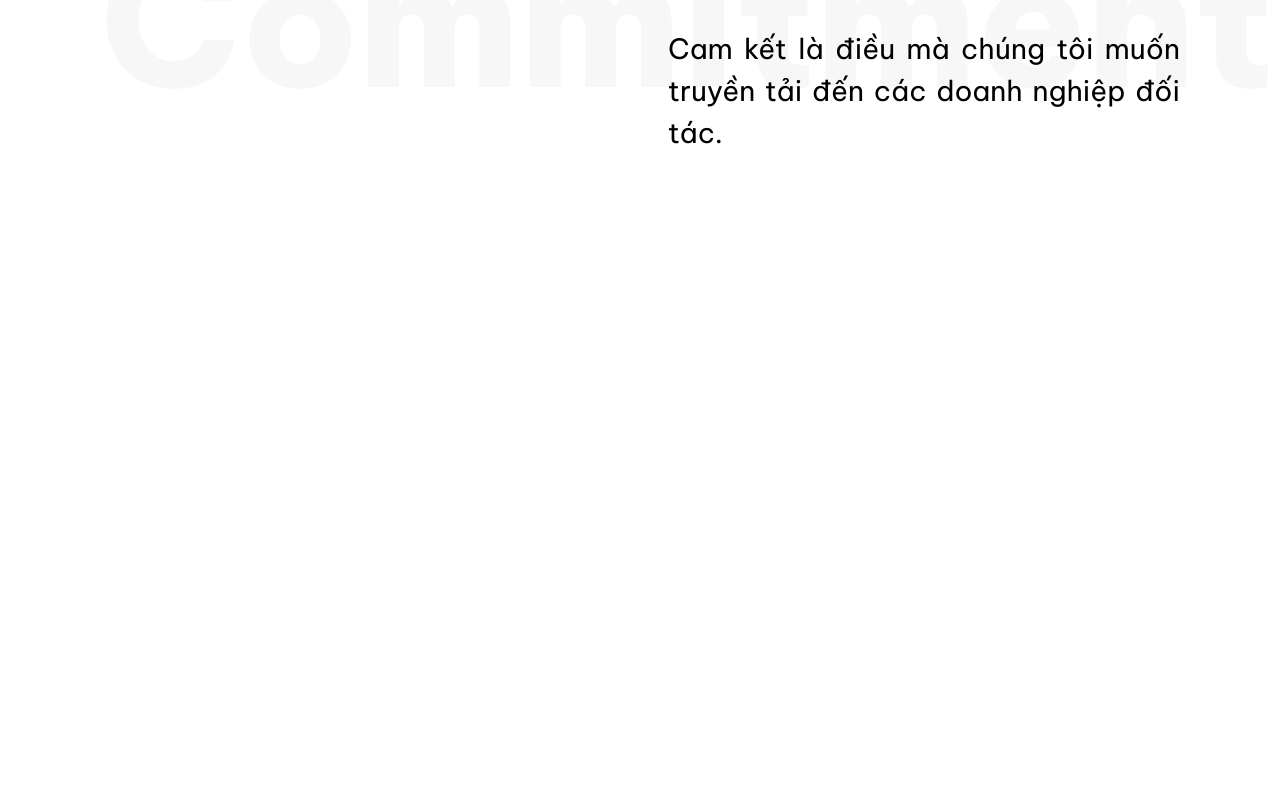
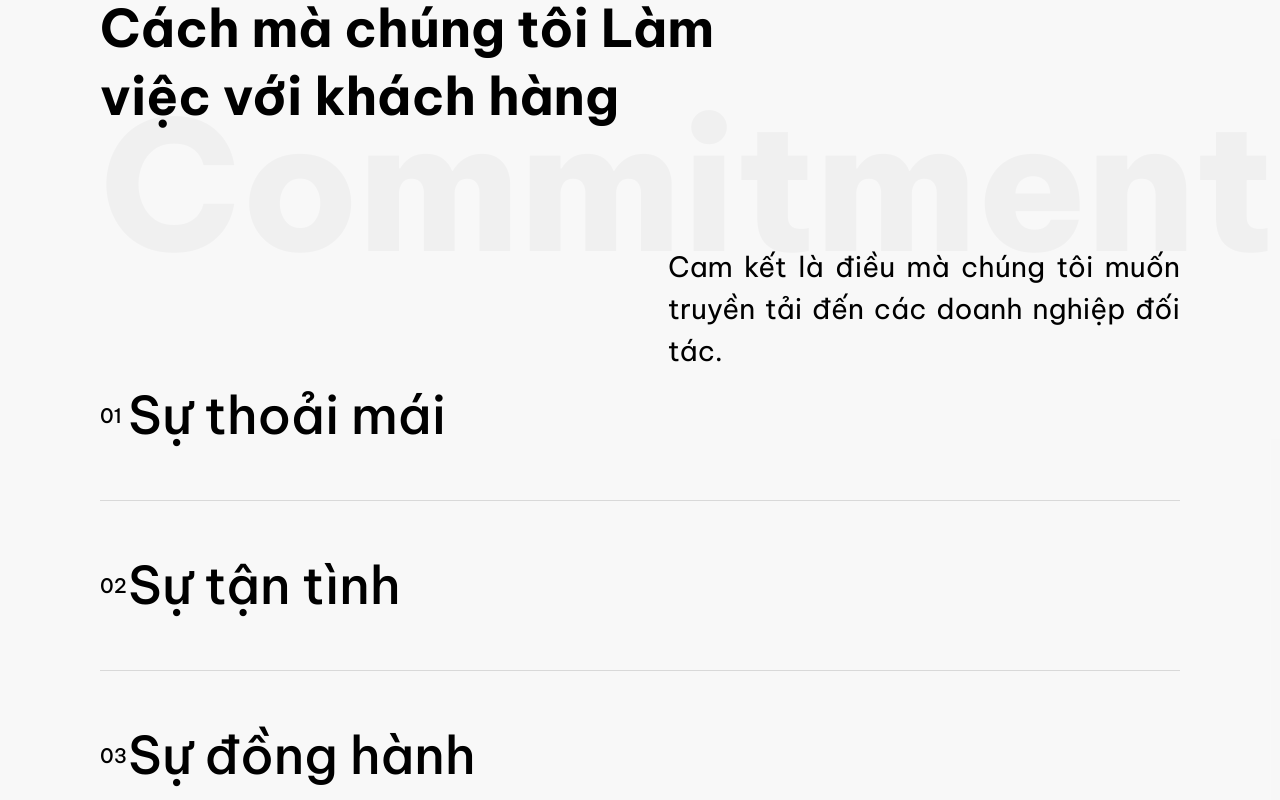
Before and after one commit to tinisang/okhubdemo, a Next.js app: page /introduce in a window 1280 px wide. Shown: the part 3880-4680 px from the top of the page. Built offline with nearby package versions, Linux system fonts and the light colour scheme.

Commit message:
update introduce page done

```diff
--- /dev/null
+++ b/components/ItemWorkingCustomer.js
@@ -0,0 +1,15 @@
+import React from 'react'
+import Image from 'next/image'
+
+export const ItemWorkingCustomer = ({no, title, des, img}) => {
+  return (
+    <div className='item--working__customer--container'>
+        <div className="item--working--content-NO"> <p>{no}</p></div>
+          <div className="item--working--content-title"><p>{title}</p></div>
+          <di className = "item--working--content-des"><p>{des}</p></di>
+          <di className = "item--working--content-img">
+              <Image src = {img} alt = ""/>
+          </di>
+    </div>
+  )
+}
--- a/pages/_app.js
+++ b/pages/_app.js
@@ -26,6 +26,7 @@ import "../styles/Project/listProject.css"
 import "../styles/Introduce/introduce.css"
 import "../styles/Introduce/CardTeams.css"
 import "../styles/Project/SingleProject.css"
+import "../styles/Introduce/ItemWorkingCustomer.css"
 
 function MyApp({ Component, pageProps }) {
 
--- a/pages/introduce/index.js
+++ b/pages/introduce/index.js
@@ -8,10 +8,12 @@ import playVideoIntroducesBtn from "../../public/imgs/playVideoIntroducesBtn.svg
 import introduceOverviewImg from "../../public/imgs/introduceOverviewImg.png";
 import introduceImgIcon from "../../public/imgs/introduceImgIcon.svg";
 import { CardTeams } from "../../components/CardTeams";
+import { ItemWorkingCustomer } from "../../components/ItemWorkingCustomer";
 import { ReviewSection } from "../../components/HOME Components/ReviewSection";
 import { ClientsSection } from "../../components/HOME Components/ClientsSection";
 import imageIntroduceTeam from "../../public/imgs/imageIntroduceTeam.png";
 import introducePeopleEclipse from "../../public/imgs/introducePeopleEclipse.png";
+
 
 export default function Introduce() {
   return (
@@ -263,7 +265,24 @@ export default function Introduce() {
           </p>
         </div>
         <div className="introduce__working--content">
-
+          <ItemWorkingCustomer
+            no="01"
+            title="Sự thoải mái"
+            des="Mỗi khách hàng sẽ có tài khoản để gửi ticket xử lý các vấn đề của dự án ngay cả khi đã bàn giao sản phẩm. Ngoài ra, chúng tôi cũng có Hotline hỗ trợ bất kỳ trường hợp phát sinh lỗi nào ngay trong giờ hành chính. "
+            img = {imageIntroduceTeam}
+          />
+             <ItemWorkingCustomer
+            no="02"
+            title="Sự tận tình"
+            des="Mỗi khách hàng sẽ có tài khoản để gửi ticket xử lý các vấn đề của dự án ngay cả khi đã bàn giao sản phẩm. Ngoài ra, chúng tôi cũng có Hotline hỗ trợ bất kỳ trường hợp phát sinh lỗi nào ngay trong giờ hành chính. "
+            img = {imageIntroduceTeam}
+          />
+             <ItemWorkingCustomer
+            no="03"
+            title="Sự đồng hành"
+            des="Mỗi khách hàng sẽ có tài khoản để gửi ticket xử lý các vấn đề của dự án ngay cả khi đã bàn giao sản phẩm. Ngoài ra, chúng tôi cũng có Hotline hỗ trợ bất kỳ trường hợp phát sinh lỗi nào ngay trong giờ hành chính. "
+            img = {imageIntroduceTeam}
+          />
         </div>
       </div>
 
--- /dev/null
+++ b/styles/Introduce/ItemWorkingCustomer.css
@@ -0,0 +1,93 @@
+.item--working__customer--container {
+  display: flex;
+  align-items: center;
+  position: relative;
+
+}
+.item--working__customer--container::after{
+    content: "";
+    width: calc(100% - 200px);
+    height: 0.3px;
+    background: #D9D9D9;
+    position: absolute;
+    left: 100px;
+    bottom: 0;
+}
+
+.item--working__customer--container
+.item--working--content-NO {
+  width: 10%;
+}
+
+.item--working__customer--container
+ .item--working--content-NO p {
+  font-family: "Be Vietnam Pro";
+  font-style: normal;
+  font-weight: 500;
+  font-size: 20px;
+  line-height: 25px;
+  padding-left: 100px;
+  color: #000000;
+}
+
+.item--working__customer--container .item--working--content-title {
+  width: 30%;
+}
+
+.item--working__customer--container
+.item--working--content-title p {
+  font-family: "Be Vietnam Pro";
+  font-style: normal;
+  font-weight: 500;
+  font-size: 52px;
+  line-height: 66px;
+  color: #000000;
+}
+
+.item--working__customer--container
+.item--working--content-des {
+  width: 50%;
+  display: none;
+}
+
+.item--working__customer--container
+.item--working--content-des  p{
+    font-family: 'Be Vietnam Pro';
+font-style: normal;
+font-weight: 400;
+font-size: 20px;
+line-height: 36px;
+/* or 180% */
+
+text-align: justify;
+
+color: #000000;
+
+}
+
+.item--working__customer--container
+.item--working--content-img {
+  width: 10%;
+  display: none;
+  margin-bottom: -63px;
+}
+
+
+.item--working__customer--container
+.item--working--content-img  img{
+    width: 100%;
+    height: auto;
+    object-fit: cover;
+    clip-path: ellipse(97px 103px at 88% 100%);
+
+}
+
+.item--working__customer--container:hover .item--working--content-img,
+.item--working__customer--container:hover  .item--working--content-des{
+    display: block;
+
+}
+.item--working__customer--container:hover{
+    background: #FFFFFF;
+    box-shadow: 0px 4px 20px rgba(0, 0, 0, 0.05);
+}
--- a/styles/Introduce/introduce.css
+++ b/styles/Introduce/introduce.css
@@ -441,15 +441,16 @@
 
 /* working with customer */
 .introduce__working--container {
-  height:
-  2782px;
+  height: auto ;
+  background: rgba(204, 204, 204, 0.15);
+
 }
 .introduce__working--container
  .introduce__working--title {
   margin: 0 100px;
   width: 100%;
   height: 30%;
-
+  padding-top: 130px;
   position: relative;
 }
 .introduce__working--container
@@ -475,8 +476,8 @@
   line-height: 228px;
   color: rgba(0, 0, 0, 0.03);
   position: absolute;
-  top: 0;
-  transform: translateY(-60%);
+  top: 10%;
+  /* transform: translateY(-60%); */
 }
 
 
@@ -497,4 +498,10 @@ text-align: justify;
 color: #000000;
 position: absolute;
 right: 200px;
+top: 100%;
+transform: translateY(70%);
 }
+.introduce__working--content {
+  padding-top: 200px;
+  padding-bottom: 120px;
+}
```
